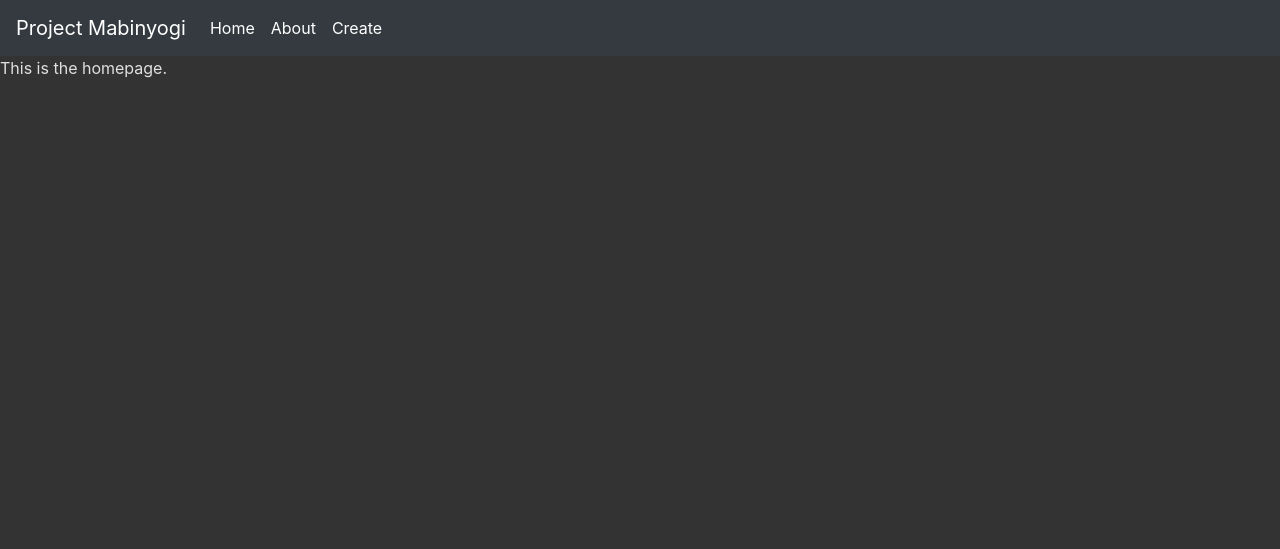
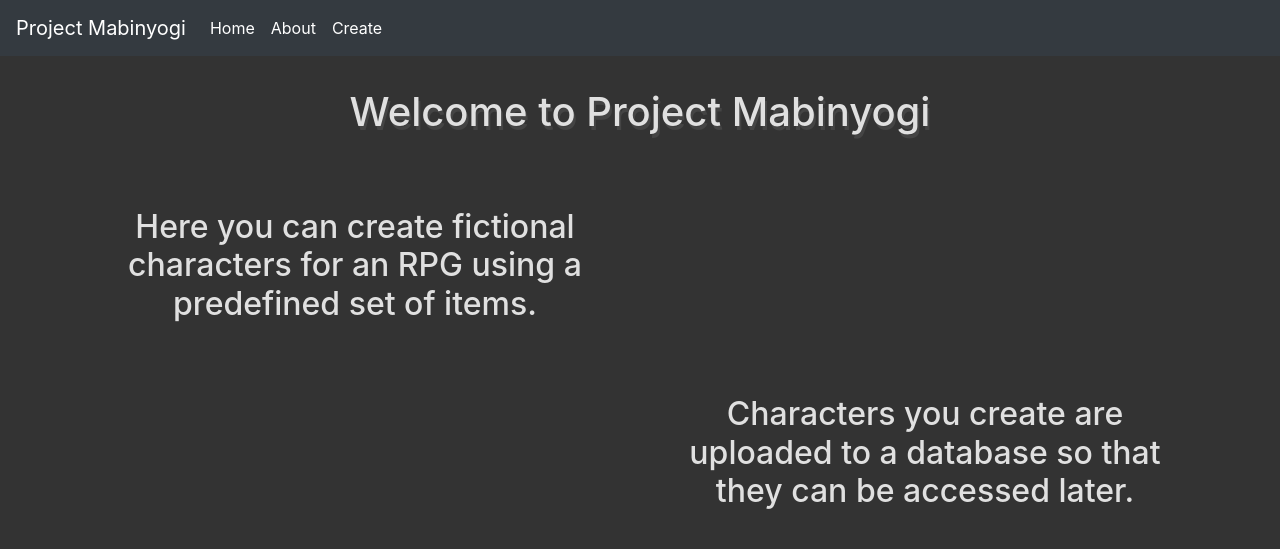
Before and after one commit to DontadVance/ProjectMabinyogi, a Flask app: page / in a window 1280 px wide. Shown: the top 549 px of the page. Run offline with Flask 2, Linux system fonts and the light colour scheme; some libraries are stand-ins or nearby versions.

Commit message:
Update index.html

```diff
--- a/mabinyogi/templates/index.html
+++ b/mabinyogi/templates/index.html
@@ -3,6 +3,24 @@
 
 {% block content %}
 
-This is the homepage.
+  <div class="text-center title-primary fade-in">
+    <h1> Welcome to Project Mabinyogi </h1>
+  </div>
 
+<div class="container">
+  <div class="row">
+    <div class="col-sm-6 text-center content-primary fade-in-delay">
+      <h2> Here you can create fictional characters for an RPG using a predefined set of items. </h2>
+    </div>
+    <div class="col-sm-6 text-center content-primary">
+    </div>
+  </div>
+  <div class="row">
+    <div class="col-sm-6 text-center content-primary">
+    </div>
+    <div class="col-sm-6 text-center content-primary fade-in-delay">
+      <h2> Characters you create are uploaded to a database so that they can be accessed later. </h2>
+    </div>
+  </div>
+</div>
 {% endblock %}
```
